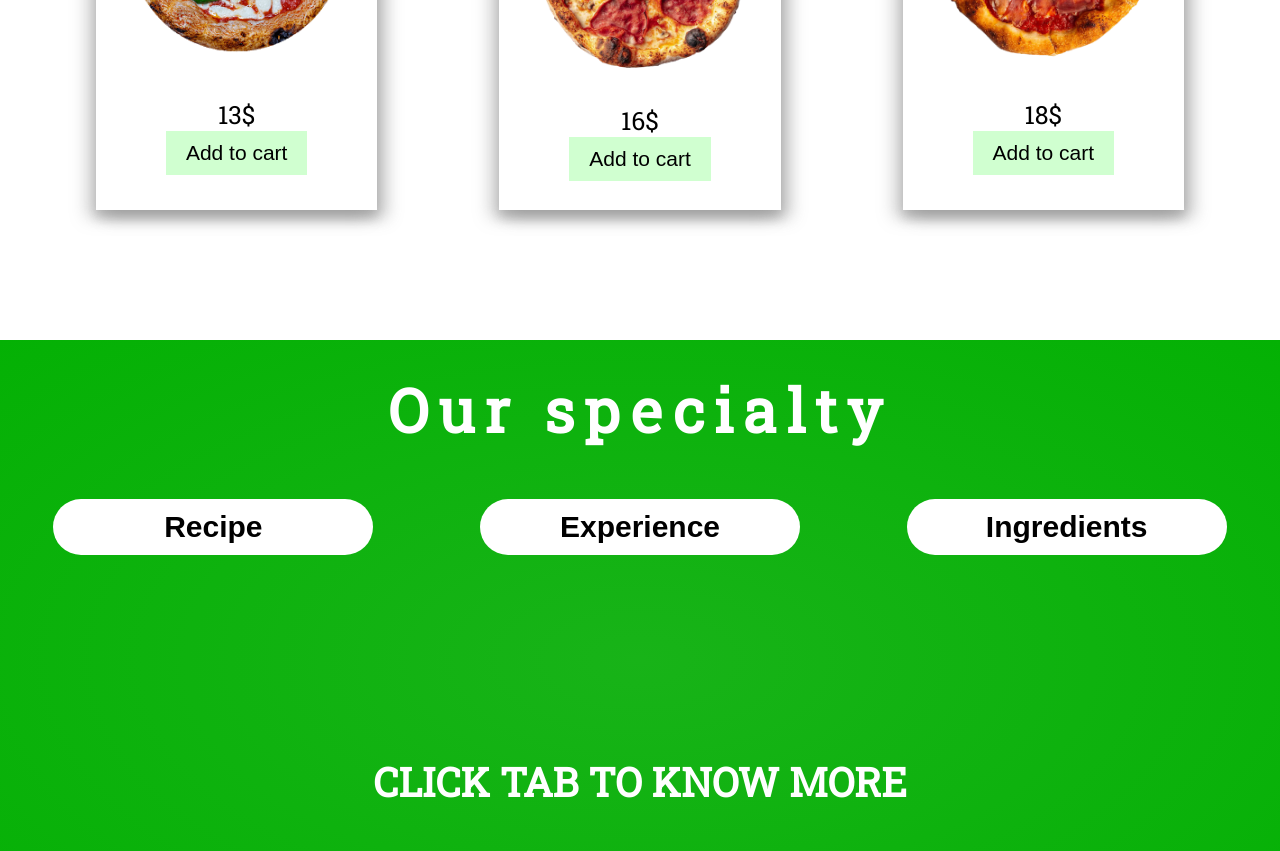
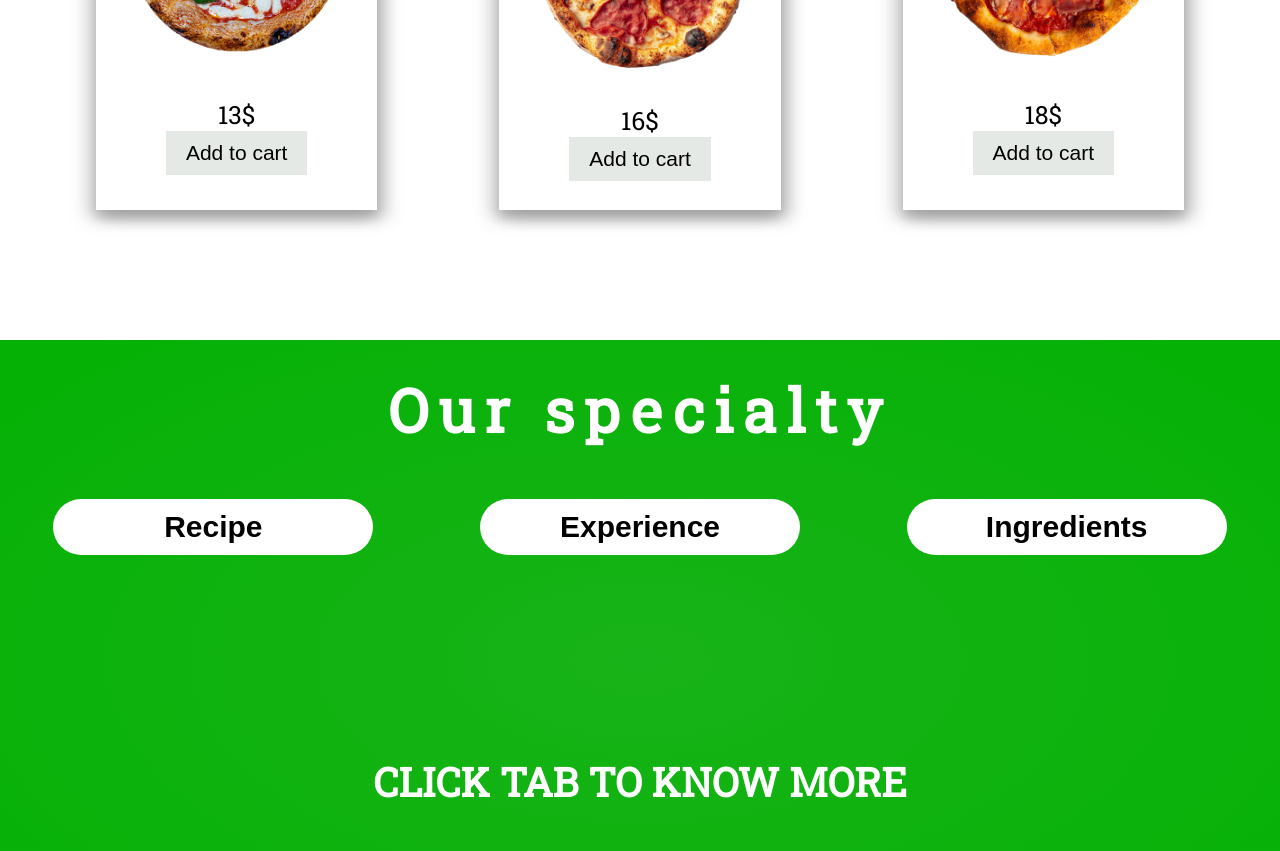
Before and after one commit to maciejwojtkowiak/italianhouse, a React (Create React App) app: page / in a window 1280 px wide. Shown: the part 1120-1971 px from the top of the page. Built offline with nearby package versions, Linux system fonts and the light colour scheme; no server answers.

Commit message:
changed styling of Meals button

```diff
--- a/src/components/Meals/MealsOrder.module.css
+++ b/src/components/Meals/MealsOrder.module.css
@@ -2,7 +2,7 @@
     padding: 1rem 2rem;
     font-size: 2.1rem;
     border: none;
-    background-color: rgb(208, 255, 208);
+    background-color: rgb(229, 233, 229);
 }
 
 .button:active {
```
